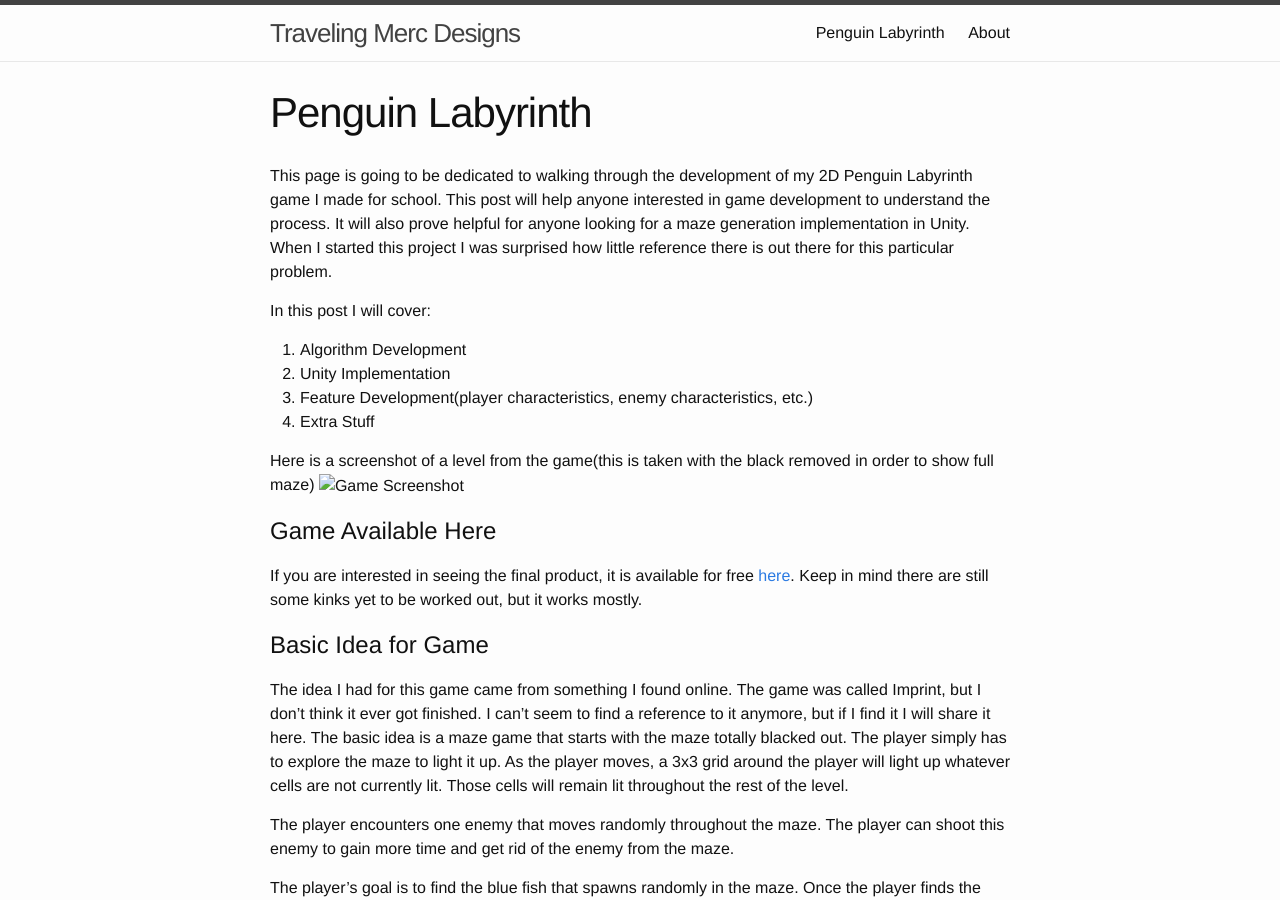
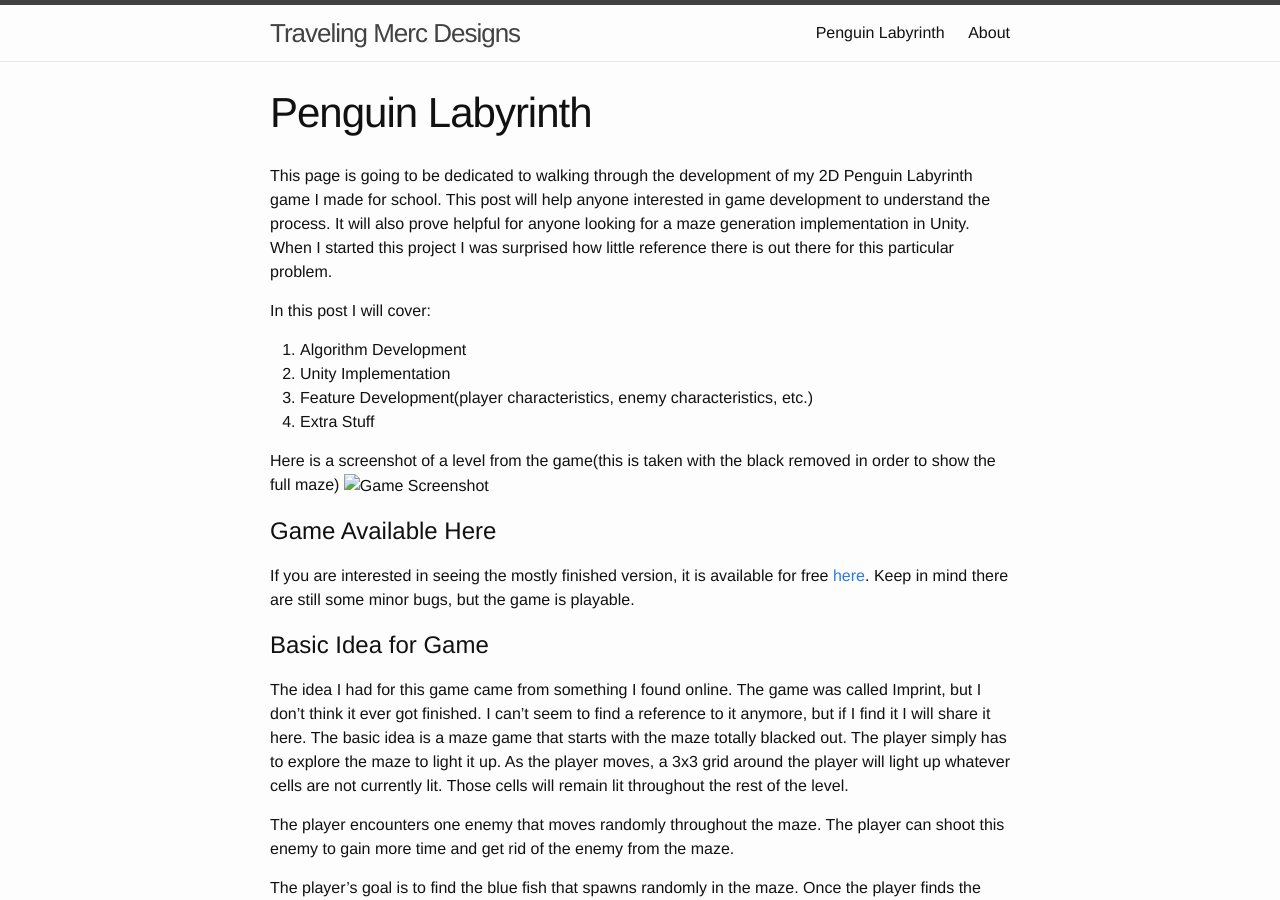
Before and after one commit to ClydeFrog04/ClydeFrog04.github.io, a Jekyll site: the page built from PenguinLabyrinth.md, in a window 1280 px wide and 900 px high. Built offline with Jekyll 4.4.1, drawn with Linux system fonts in a browser that asks for light colours.

Commit message:
Fixed some writing erros

```diff
--- a/PenguinLabyrinth.md
+++ b/PenguinLabyrinth.md
@@ -12,14 +12,14 @@ In this post I will cover:
 3. Feature Development(player characteristics, enemy characteristics, etc.)
 4. Extra Stuff
 
-Here is a screenshot of a level from the game(this is taken with the black removed in order to show full maze)
+Here is a screenshot of a level from the game(this is taken with the black removed in order to show the full maze)
 ![Game Screenshot](images/MazeGame/FullGameScreenshot.png)
 
 
 Game Available Here
 ===================
 
-If you are interested in seeing the final product, it is available for free <a href="https://github.com/ClydeFrog04/regan.github.io" target="_blank">here</a>. Keep in mind there are still some kinks yet to be worked out, but it works mostly.
+If you are interested in seeing the mostly finished version, it is available for free <a href="https://github.com/ClydeFrog04/regan.github.io" target="_blank">here</a>. Keep in mind there are still some minor bugs, but the game is playable.
 
 
 Basic Idea for Game
```
